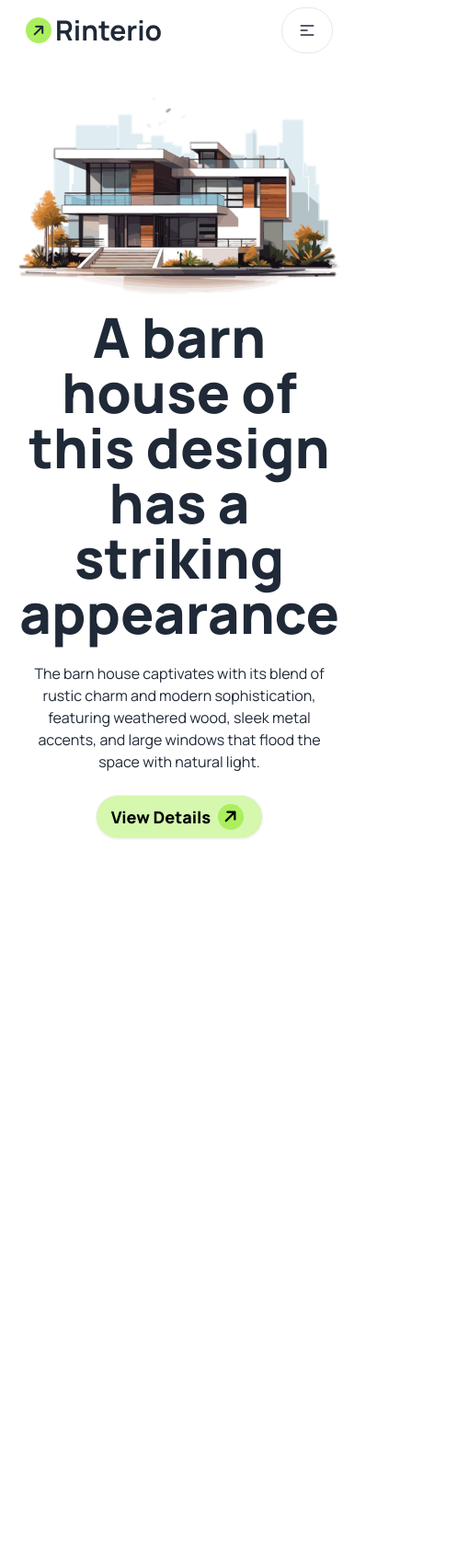
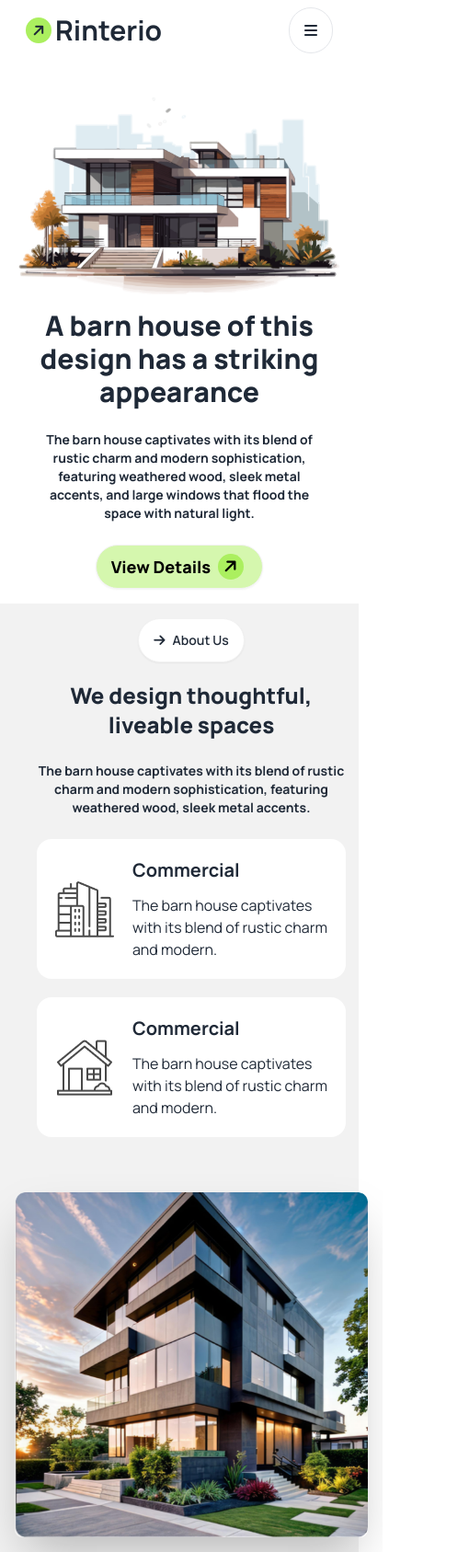
Before and after one commit to abir-hasan59/my-3rd-assignment, a plain HTML site: page index.html in a window 390 px wide. Shown: the whole page at 92% size, 510 px wide, since content can reach past the window. Before the commit the page ends 928 px from the top, so only its background shows below. Drawn offline with nearby package versions, Linux system fonts and the light colour scheme.

Commit message:
design section complete

```diff
--- a/index.html
+++ b/index.html
@@ -53,10 +53,9 @@
         <div class="navbar flex justify-between">
           <div>
             <i
-                class="fa-solid fa-arrow-right fontno inline-flex justify-center items-center -rotate-45 bg-[#ABEF5F] h-7 w-7 p-2 rounded-full mr-1"
-              ></i>
-            <a class="text-3xl font-bold">
-              Rinterio</a>
+              class="fa-solid fa-arrow-right fontno inline-flex justify-center items-center -rotate-45 bg-[#ABEF5F] h-7 w-7 p-2 rounded-full mr-1"
+            ></i>
+            <a class="text-3xl font-bold"> Rinterio</a>
           </div>
           <div class="hidden lg:flex">
             <ul class="menu menu-horizontal px-1">
@@ -81,58 +80,95 @@
               ></i
             ></a>
           </div>
-          <div class="dropdown block sm:hidden border rounded-full">
-            <div tabindex="0" role="button" class="btn btn-ghost lg:hidden">
-              <svg
-                xmlns="http://www.w3.org/2000/svg"
-                class="h-5 w-5"
-                fill="none"
-                viewBox="0 0 24 24"
-                stroke="currentColor"
-              >
-                <path
-                  stroke-linecap="round"
-                  stroke-linejoin="round"
-                  stroke-width="2"
-                  d="M4 6h16M4 12h8m-8 6h16"
-                />
-              </svg>
-            </div>
-            <ul
-              tabindex="0"
-              class="menu menu-sm dropdown-content bg-base-100 rounded-box z-[1] mt-3 w-52 p-2 shadow"
-            >
-              <li><a>Home</a></li>
-              <li><a>Service</a></li>
-              <li><a>Portfolio</a></li>
-              <li><a>Blogs</a></li>
-              <li><a>Contact Us</a></li>
-            </ul>
+          <div class="sm:hidden border rounded-full p-4">
+            <i class="fa-solid fa-bars"></i>
           </div>
         </div>
       </nav>
       <!-- content -->
-      <div class="hero flex flex-col mt-10">
+      <div class="hero flex flex-col mt-10 w-full">
         <div>
-          <img src="./assets/banner.png" alt="">
+          <img src="./assets/banner.png" alt="" />
         </div>
-        <div class="hero-content text-center ">
+        <div class="hero-content text-center">
           <div>
-            <h1 class="text-6xl font-extrabold text-center">A barn house of this design has a <br> striking appearance</h1>
-            <p class="py-6">
-              The barn house captivates with its blend of rustic charm and modern sophistication, featuring weathered wood, sleek metal <br> accents, and large windows that flood the space with natural light.
+            <h1 class="text-3xl md:text-6xl font-extrabold text-center">
+              A barn house of this design has a <br class="hidden md:block"> striking appearance
+            </h1>
+            <p class="py-6 text-sm md:text-base font-bold">
+              The barn house captivates with its blend of rustic charm and
+              modern sophistication, featuring weathered wood, sleek metal<br class="hidden md:block">
+              accents, and large windows that flood the space with natural
+              light.
             </p>
-            <button class="btn bg-[#ABEF5F80] text-black font-extrabold text-lg rounded-3xl">View Details
+            <button
+              class="btn bg-[#ABEF5F80] text-black font-extrabold text-lg rounded-3xl"
+            >
+              View Details
               <i
-              class="fa-solid fa-arrow-right fontno inline-flex justify-center items-center -rotate-45 bg-[#ABEF5F] h-7 w-7 p-2 rounded-full mr-1"
-            ></i>
+                class="fa-solid fa-arrow-right fontno inline-flex justify-center items-center -rotate-45 bg-[#ABEF5F] h-7 w-7 p-2 rounded-full mr-1"
+              ></i>
             </button>
           </div>
         </div>
       </div>
     </header>
 
-    <main></main>
+    <main>
+      <!-- Design section -->
+       <section>
+         <div class="hero bg-base-200 min-h-screen ">
+          <div class="hero-content relative flex-col-reverse lg:flex-row-reverse gap-10 text-center md:text-left">
+            <img
+              src="./assets/Rectangle.png"
+              class="max-w-sm lg:max-w-lg rounded-lg shadow-2xl mt-5" />
+            <div>
+              <img
+              class="absolute -top-10 -left-12 hidden md:block"
+              src="./assets/Vector.png"
+              alt=""
+            />
+            <button class="btn bg-[#FFFFFF] rounded-3xl mb-5">
+              <i class="fa-solid fa-arrow-right"></i> About Us
+            </button>
+            <h1 class="text-2xl md:text-4xl font-black">
+              We design thoughtful,<br>
+              liveable spaces
+            </h1>
+            <p class="py-6 text-sm md:text-base font-bold">
+              The barn house captivates with its blend of rustic <br class="sm:hidden"> charm and
+              <br class="hidden md:block">
+              modern sophistication, featuring <br class="sm:hidden"> weathered wood, sleek metal
+              accents.
+            </p>
+            <div class="flex items-center text-left gap-5 bg-[#FFFFFF] p-5 rounded-2xl mb-5 ">
+              <div>
+                <img src="./assets/commercial.png" alt="" />
+              </div>
+              <div class="">
+                <h3 class="mb-3 text-xl font-bold">Commercial</h3>
+                <p>
+                  The barn house captivates <br class="sm:hidden"> with its blend <br class="hidden md:block">
+                  of rustic charm <br class="sm:hidden"> and modern.
+                </p>
+              </div>
+            </div>
+            <div class="flex items-center text-left gap-5 bg-[#FFFFFF] p-5 rounded-2xl">
+              <div>
+                <img src="./assets/residential.png" alt="" />
+              </div>
+              <div class="">
+                <h3 class="mb-3 text-xl font-bold">Commercial</h3>
+                <p>
+                  The barn house captivates <br class="sm:hidden"> with its blend <br class="hidden md:block">
+                  of rustic charm <br class="sm:hidden"> and modern.
+                </p>
+              </div>
+          </div>
+        </div>
+
+       </section>
+    </main>
 
     <footer></footer>
   </body>
```
